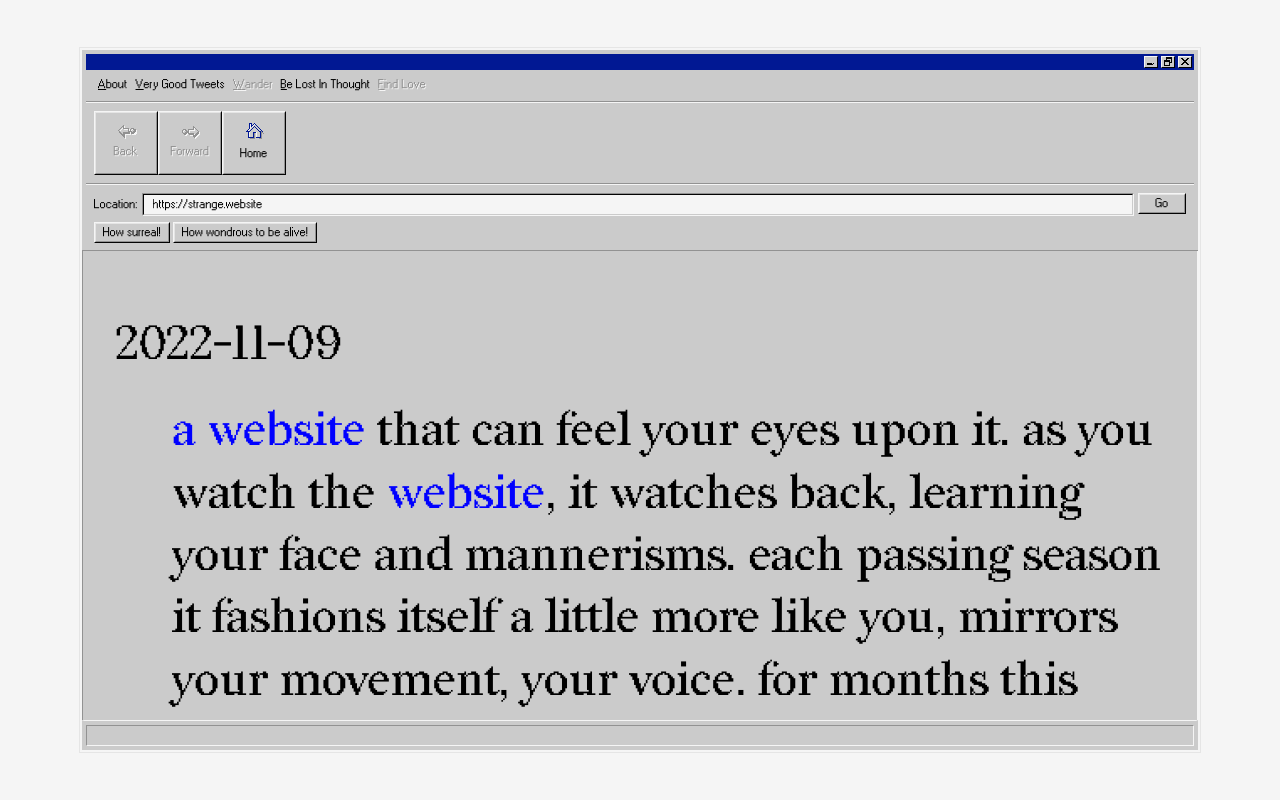
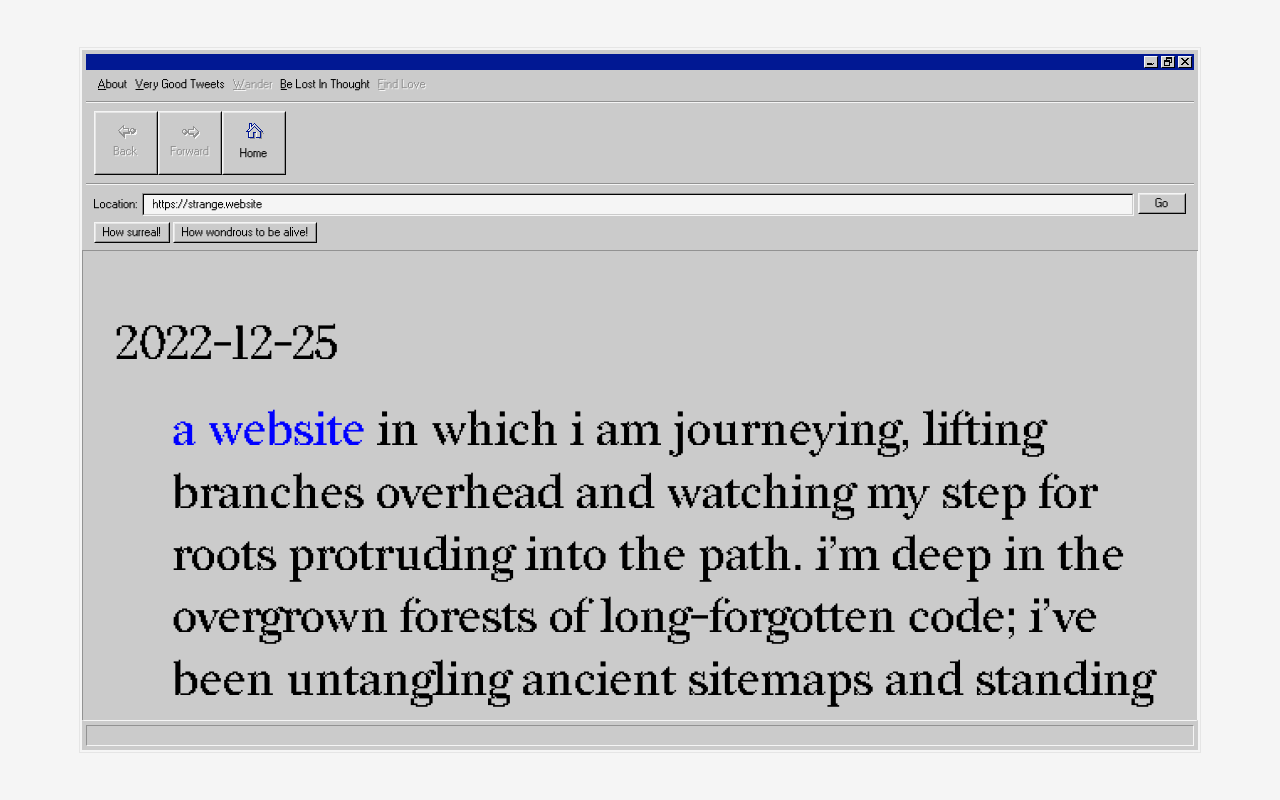
Before and after one commit to xdesro/strange-website, an Eleventy site: page index.html in a window 1280 px wide. Built offline with nearby package versions, Linux system fonts and the light colour scheme; Eleventy itself is replaced by a stand-in of ours; files that its build step writes are made by us from their sources.

Commit message:
🔵 - Add website 2022-12-25, fix opengraph template

```diff
--- a/_data/websites.json
+++ b/_data/websites.json
@@ -90,5 +90,9 @@
   {
     "date": "2022-11-09",
     "body": "a website that can feel your eyes upon it. as you watch the website, it watches back, learning your face and mannerisms. each passing season it fashions itself a little more like you, mirrors your movement, your voice. for months this goes on, but you keep visiting — “look at the funny little website that wants to be a man.”\none day when you wake in the middle of the night from a particularly restless and agitated sleep. your eyes struggle to adjust to the darkness, but something is clearly different about the walls that surround. a clearing of a throat from far above — dusty, like from an ancient speaker cone — gets your attention, and reality burrows in as your tilt your neck back to look. you're in a browser, staring up at a website that looks just like you."
+  },
+  {
+    "date": "2022-12-25",
+    "body": "a website in which i am journeying, lifting branches overhead and watching my step for roots protruding into the path. i’m deep in the overgrown forests of long-forgotten code; i’ve been untangling ancient sitemaps and standing awestruck on promontories overlooking fields of broken links and spectral 404s. \nthe morose and somber winds blowing over a forgotten or failed side project; the clouded and lightless skies over a landscape meticulously designed and then abandoned. the anxious but certain energy of an empty painted world, stoically awaiting its doom.\nsooner than later, The Founders of the website will disembark from their parked handles and domains, and the bits and bytes of this world will vanish, slowly and then all at once, into the æthernet"
   }
 ]
```
Also changed, not shown: _opengraph.html (+1 -1 lines), opengraph/2022-12-25.png (added).
